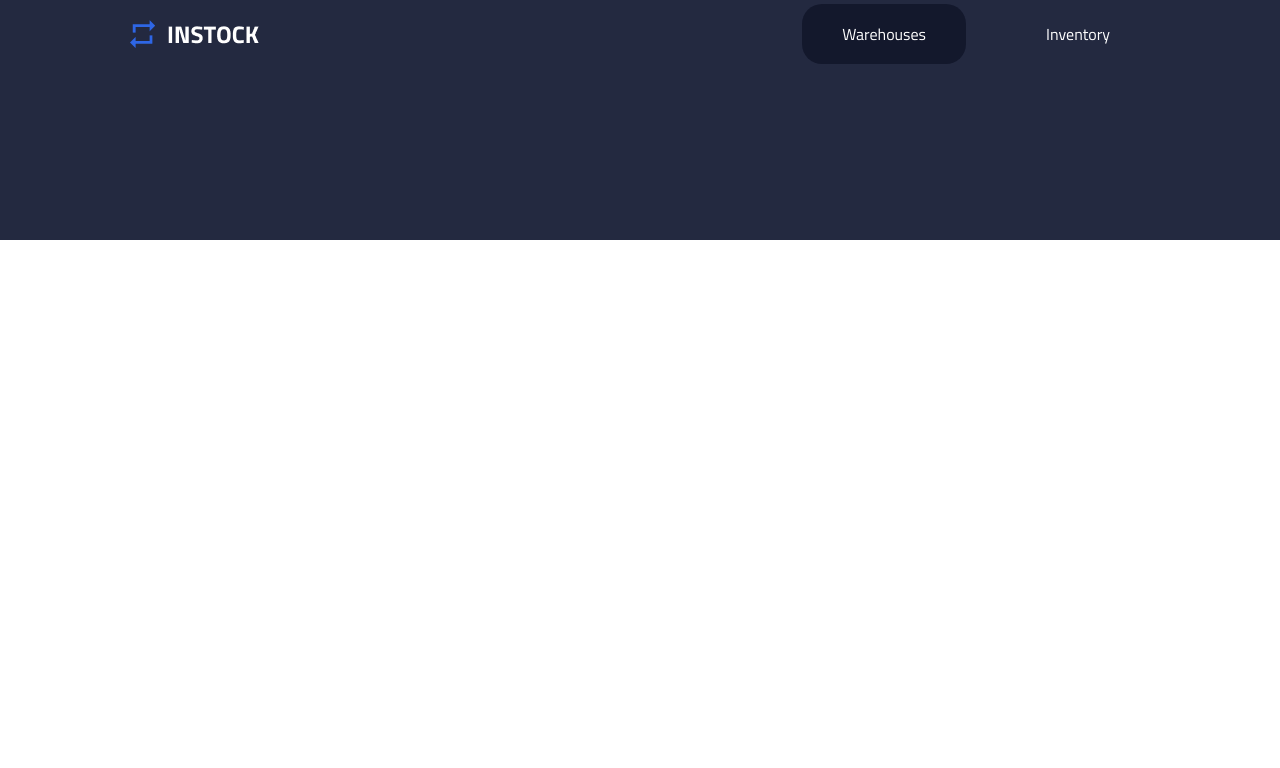
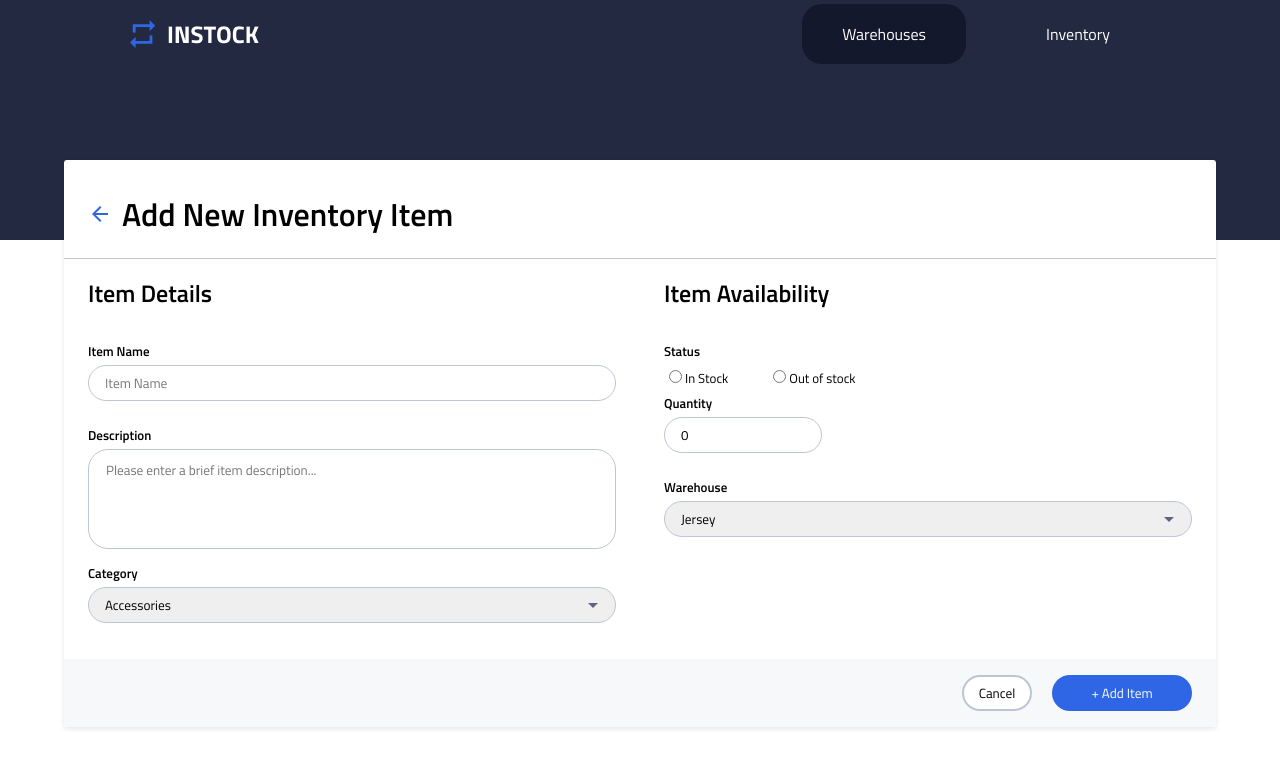
Before and after one commit to Ollie-C/stocker, a React (Create React App) app: page /inventories/add in a window 1280 px wide. Shown: the top 768 px of the page. Built offline with nearby package versions, Linux system fonts and the light colour scheme; no server answers.

Commit message:
Fixed radio buttons

```diff
--- a/src/App.js
+++ b/src/App.js
@@ -75,6 +75,7 @@ function App() {
                 path="/warehouses/details/:warehouseId"
                 element={<WarehouseDetails />}
               />
+              <Route path="/inventories/add" element={<AddInventoryItem />} />
             </Routes>
           </div>
         </div>
--- a/src/Components/AddInventoryItem/AddInventoryItem.js
+++ b/src/Components/AddInventoryItem/AddInventoryItem.js
@@ -16,7 +16,7 @@ const AddInventoryItem = ({ warehouses }) => {
     stock: "",
     quantity: "0",
   });
-  const [stock, setStock] = useState("In Stock");
+  const [stock, setStock] = useState(true);
 
   const addItem = async () => {
     // console.log(warehouses);
@@ -42,16 +42,18 @@ const AddInventoryItem = ({ warehouses }) => {
   };
 
   const handleChange = (e) => {
-    if (e.target.value === "In stock") {
-      setStock("In stock");
+    const { name, value } = e.target;
+
+    if (value === "In Stock") {
+      setStock(true);
     }
-    if (e.target.value === "Out of stock") {
-      setStock("Out of stock");
+    if (value === "Out of Stock") {
+      setStock(false);
     }
 
     setItemDetails({
       ...itemDetails,
-      [e.target.name]: e.target.value,
+      [name]: value,
     });
   };
 
@@ -146,7 +148,7 @@ const AddInventoryItem = ({ warehouses }) => {
               />
               <label className="form__label--radio">Out of stock</label>
             </div>
-            {stock === "In Stock" ? (
+            {stock ? (
               <>
                 <label htmlFor="quantity" className="form__label">
                   Quantity
--- a/src/Components/WarehouseList/WarehouseList.js
+++ b/src/Components/WarehouseList/WarehouseList.js
@@ -22,7 +22,7 @@ const WarehouseList = ({
             className="warehouse-list__search split"
             placeholder="Search..."
           ></input>
-          <Link to="/warehouses/add">
+          <Link to="/inventories/add">
             <button className="warehouse-list__button">
               + Add New Warehouse
             </button>
```
